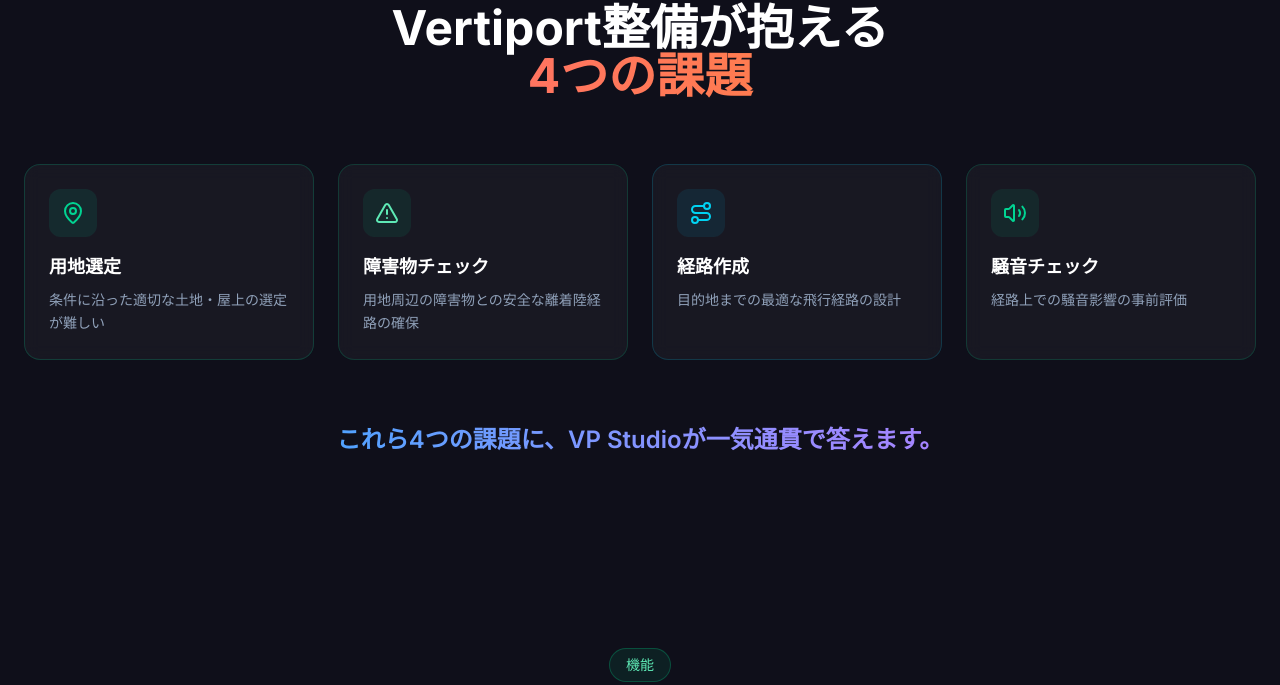
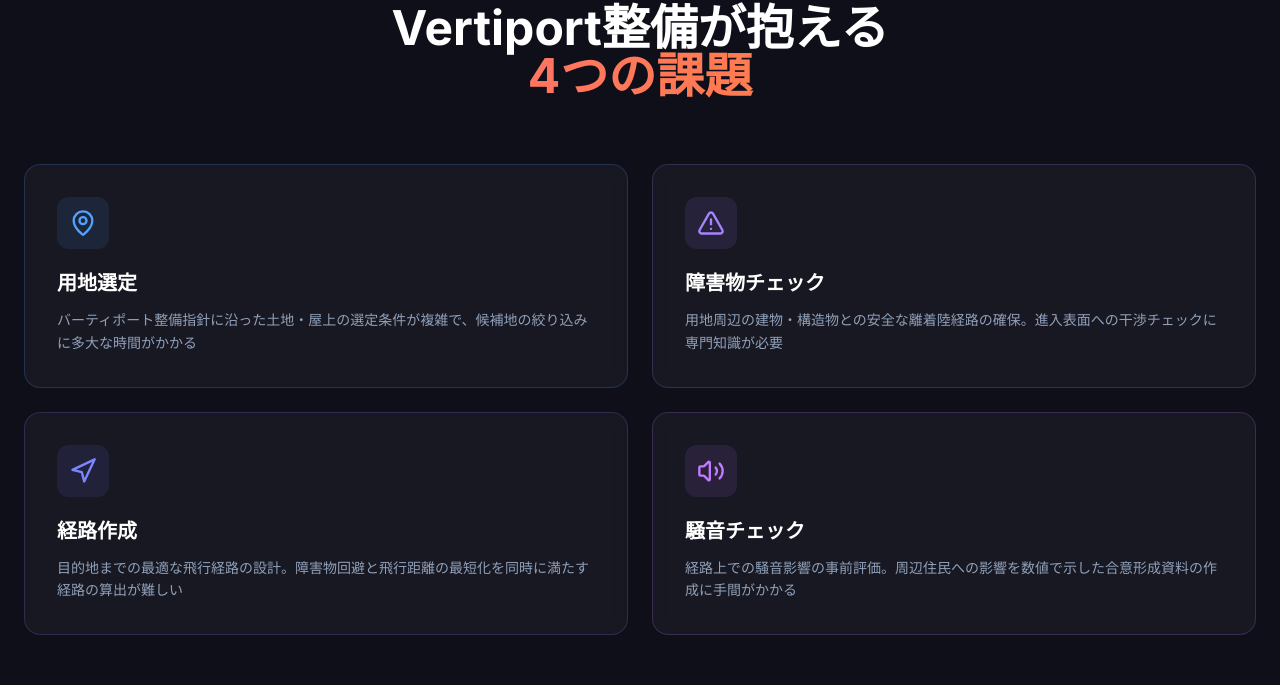
Before and after one commit to kentatakagi00/landing-page, a Next.js app: page / in a window 1280 px wide. Shown: the part 1071-1756 px from the top of the page. Built offline with nearby package versions, Linux system fonts and the light colour scheme; no server answers.

Commit message:
Challenges: 2列グリッドに変更・パディング拡大・アイコンを青紫系に統一
Co-Authored-By: Claude Sonnet 4.6 <noreply@anthropic.com>

```diff
--- a/app/components/Challenges.tsx
+++ b/app/components/Challenges.tsx
@@ -1,7 +1,7 @@
 "use client";
 
 import { motion } from "motion/react";
-import { MapPin, AlertTriangle, Route, Volume2, type LucideIcon } from "lucide-react";
+import { MapPin, AlertTriangle, Navigation, Volume2, type LucideIcon } from "lucide-react";
 
 type Challenge = {
   icon: LucideIcon;
@@ -17,44 +17,44 @@ const challenges: Challenge[] = [
   {
     icon: MapPin,
     title: "用地選定",
-    description: "条件に沿った適切な土地・屋上の選定が難しい",
-    iconColor: "text-emerald-400",
-    iconBg: "bg-emerald-400/10",
-    border: "border-emerald-400/20",
-    glow: "hover:shadow-[0_0_24px_rgba(52,211,153,0.2)]",
+    description: "バーティポート整備指針に沿った土地・屋上の選定条件が複雑で、候補地の絞り込みに多大な時間がかかる",
+    iconColor: "text-blue-400",
+    iconBg: "bg-blue-400/10",
+    border: "border-blue-400/20",
+    glow: "hover:shadow-[0_0_28px_rgba(96,165,250,0.2)]",
   },
   {
     icon: AlertTriangle,
     title: "障害物チェック",
-    description: "用地周辺の障害物との安全な離着陸経路の確保",
-    iconColor: "text-emerald-300",
-    iconBg: "bg-emerald-500/10",
-    border: "border-emerald-500/20",
-    glow: "hover:shadow-[0_0_24px_rgba(16,185,129,0.2)]",
+    description: "用地周辺の建物・構造物との安全な離着陸経路の確保。進入表面への干渉チェックに専門知識が必要",
+    iconColor: "text-violet-400",
+    iconBg: "bg-violet-400/10",
+    border: "border-violet-400/20",
+    glow: "hover:shadow-[0_0_28px_rgba(167,139,250,0.2)]",
   },
   {
-    icon: Route,
+    icon: Navigation,
     title: "経路作成",
-    description: "目的地までの最適な飛行経路の設計",
-    iconColor: "text-cyan-400",
-    iconBg: "bg-cyan-500/10",
-    border: "border-cyan-500/20",
-    glow: "hover:shadow-[0_0_24px_rgba(34,211,238,0.2)]",
+    description: "目的地までの最適な飛行経路の設計。障害物回避と飛行距離の最短化を同時に満たす経路の算出が難しい",
+    iconColor: "text-indigo-400",
+    iconBg: "bg-indigo-400/10",
+    border: "border-indigo-400/20",
+    glow: "hover:shadow-[0_0_28px_rgba(129,140,248,0.2)]",
   },
   {
     icon: Volume2,
     title: "騒音チェック",
-    description: "経路上での騒音影響の事前評価",
-    iconColor: "text-emerald-400",
-    iconBg: "bg-emerald-500/10",
-    border: "border-emerald-500/20",
-    glow: "hover:shadow-[0_0_24px_rgba(52,211,153,0.2)]",
+    description: "経路上での騒音影響の事前評価。周辺住民への影響を数値で示した合意形成資料の作成に手間がかかる",
+    iconColor: "text-purple-400",
+    iconBg: "bg-purple-400/10",
+    border: "border-purple-400/20",
+    glow: "hover:shadow-[0_0_28px_rgba(192,132,252,0.2)]",
   },
 ];
 
 export default function Challenges() {
   return (
-    <section id="challenges" className="bg-[#0f0f1a] py-24">
+    <section id="challenges" className="bg-[#0f0f1a] py-16 md:py-24">
       <div className="mx-auto max-w-7xl px-6">
         {/* Section heading */}
         <motion.div
@@ -75,23 +75,23 @@ export default function Challenges() {
           </h2>
         </motion.div>
 
-        {/* Cards */}
-        <div className="grid grid-cols-1 gap-6 sm:grid-cols-2 lg:grid-cols-4">
+        {/* Cards — 2×2 grid */}
+        <div className="grid grid-cols-1 gap-6 sm:grid-cols-2">
           {challenges.map((item, index) => {
             const Icon = item.icon;
             return (
               <motion.div
                 key={item.title}
-                className={`rounded-2xl border ${item.border} bg-white/[0.04] p-6 backdrop-blur-sm transition-all duration-300 ${item.glow}`}
+                className={`rounded-2xl border ${item.border} bg-white/[0.04] p-8 backdrop-blur-sm transition-all duration-300 ${item.glow} hover:bg-white/[0.06]`}
                 initial={{ opacity: 0, y: 40 }}
                 whileInView={{ opacity: 1, y: 0 }}
                 viewport={{ once: true, margin: "-60px" }}
                 transition={{ duration: 0.5, delay: index * 0.1 }}
               >
-                <div className={`mb-4 w-fit rounded-xl ${item.iconBg} p-3`}>
-                  <Icon className={`h-6 w-6 ${item.iconColor}`} />
+                <div className={`mb-5 w-fit rounded-xl ${item.iconBg} p-3`}>
+                  <Icon className={`h-7 w-7 ${item.iconColor}`} />
                 </div>
-                <h3 className="mb-2 text-lg font-semibold text-white">{item.title}</h3>
+                <h3 className="mb-3 text-xl font-semibold text-white">{item.title}</h3>
                 <p className="text-sm leading-relaxed text-slate-400">{item.description}</p>
               </motion.div>
             );
```
